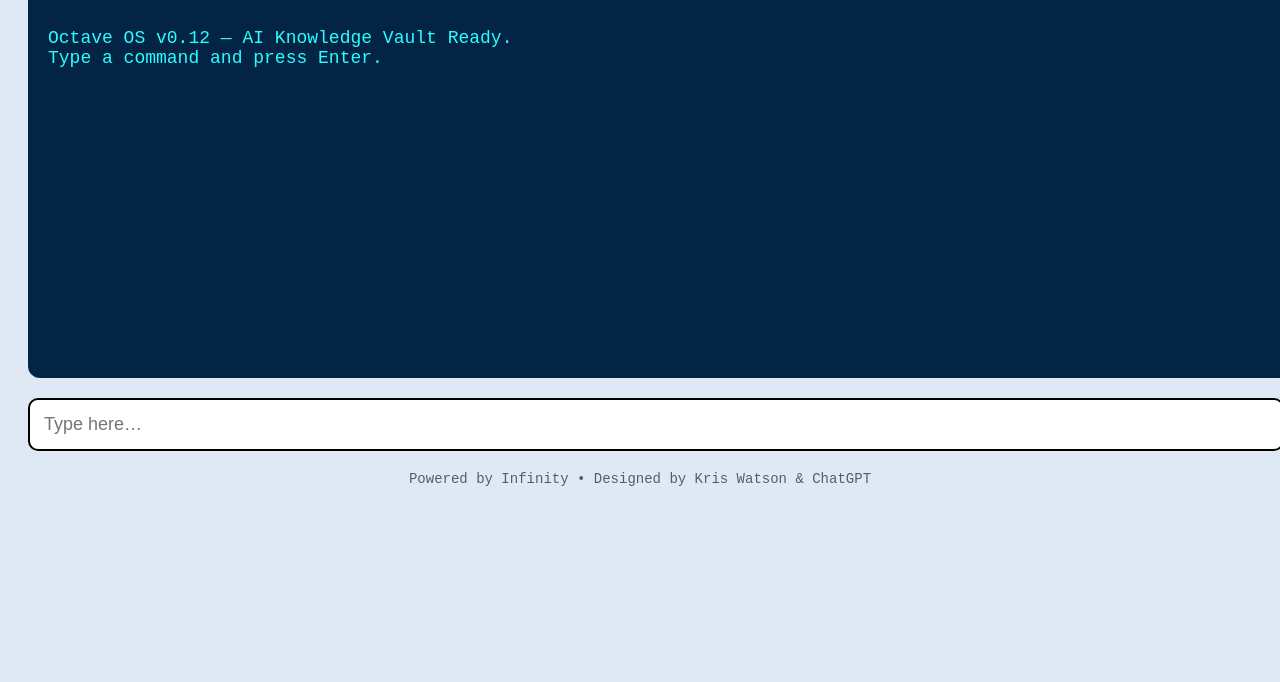
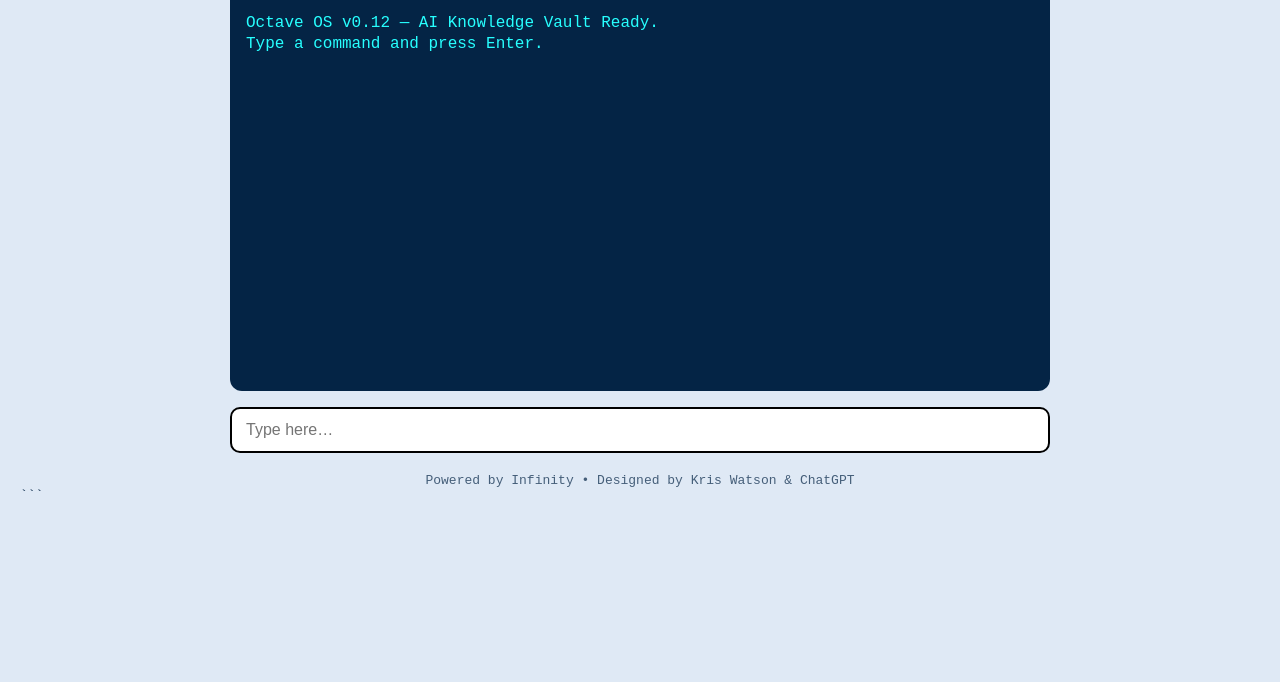
Before and after one commit to pewpi-infinity/i, a plain HTML site: page index.html in a window 1280 px wide. Shown: the part 118-800 px from the top of the page. Drawn offline with Linux system fonts and the light colour scheme.

Commit message:
Update index.html

````diff
--- a/index.html
+++ b/index.html
@@ -1,3 +1,4 @@
+```html
 <!DOCTYPE html>
 <html lang="en">
 <head>
@@ -6,82 +7,116 @@
 <title>Octave OS — Infinity Terminal</title>
 
 <style>
+    /* Basic reset */
+    *, *::before, *::after { box-sizing: border-box; }
+
     body {
         background: #dfe9f5;
         font-family: monospace;
         padding: 20px;
+        margin: 0;
+        -webkit-font-smoothing: antialiased;
+        -moz-osx-font-smoothing: grayscale;
+        color: #042445;
+    }
+
+    .container {
+        max-width: 820px;
+        margin: 0 auto;
+        display: flex;
+        flex-direction: column;
+        gap: 12px;
     }
 
     h1 {
         text-align: center;
-        font-size: 32px;
-        margin-bottom: 20px;
+        font-size: 26px;
+        margin: 6px 0 10px 0;
     }
 
     #terminal {
         width: 100%;
-        height: 350px;
+        height: 52vh;
+        min-height: 220px;
         background: #042445;
         color: #27ffff;
-        padding: 20px;
+        padding: 16px;
         border-radius: 12px;
         overflow-y: auto;
         white-space: pre-line;
-        font-size: 18px;
-        margin-bottom: 20px;
+        font-size: 16px;
+        line-height: 1.35;
+        margin-bottom: 4px;
     }
 
     #cmd {
         width: 100%;
-        padding: 14px;
-        font-size: 18px;
+        padding: 12px 14px;
+        font-size: 16px;
         border-radius: 10px;
         border: 2px solid #000;
+        outline: none;
+        background: #fff;
     }
 
     footer {
-        margin-top: 20px;
+        margin-top: 8px;
         text-align: center;
-        font-size: 14px;
-        opacity: 0.6;
+        font-size: 13px;
+        opacity: 0.7;
+    }
+
+    /* Mobile adjustments */
+    @media (max-width: 480px) {
+        body { padding: 12px; }
+        h1 { font-size: 20px; }
+        #terminal { font-size: 15px; border-radius: 10px; padding: 12px; }
+        #cmd { padding: 10px; font-size: 15px; }
     }
 </style>
 </head>
 
 <body>
-
+<div class="container">
     <h1>Octave OS — Infinity Terminal</h1>
 
-<div id="terminal">
+    <div id="terminal" role="log" aria-live="polite">
         Octave OS v0.12 — AI Knowledge Vault Ready.
         Type a command and press Enter.
     </div>
 
-<input id="cmd" placeholder="Type here…" />
+    <input id="cmd" placeholder="Type here…" autocomplete="off" autocorrect="off" autocapitalize="off" />
 
     <footer>
         Powered by Infinity • Designed by Kris Watson & ChatGPT
     </footer>
+</div>
 
 <script>
 const terminal = document.getElementById("terminal");
-const input = document.getElementById("input");  // IMPORTANT FIX
+const input = document.getElementById("cmd");  // FIXED: now matches the input element
 
 function printToTerminal(text) {
-    terminal.innerHTML += "\n" + text;
+    // Append a new line then text. Use textContent for safety and convert newlines to <br>.
+    const escaped = String(text)
+        .replace(/&/g, "&amp;")
+        .replace(/</g, "&lt;")
+        .replace(/>/g, "&gt;");
+    terminal.innerHTML += "\n" + escaped;
     terminal.scrollTop = terminal.scrollHeight;
 }
 
 async function sendToServer(text) {
     try {
-        const response = await fetch("http://127.0.0.1:5050/log", {
+        // Use relative path so the frontend works when served from the same host/port as the logging server.
+        const response = await fetch("/log", {
             method: "POST",
             headers: { "Content-Type": "application/json" },
             body: JSON.stringify({ text })
         });
 
         const data = await response.json();
-        if (data.status === "ok") {
+        if (data && data.status === "ok") {
             printToTerminal("✔ logged to server");
         } else {
             printToTerminal("✘ server error");
@@ -99,10 +134,18 @@ input.addEventListener("keydown", function (e) {
         input.value = "";
 
         printToTerminal("∞ > " + text);
+        // send to logger
         sendToServer(text);
 
         // local immediate response
         printToTerminal("Roger.");
     }
 });
+
+// Optional: focus input on load and on container click for phone UX
+window.addEventListener('load', () => { input.focus(); });
+terminal.addEventListener('click', () => { input.focus(); });
 </script>
+</body>
+</html>
+```
````
Lines whose indentation alone changed are shown as unchanged.
